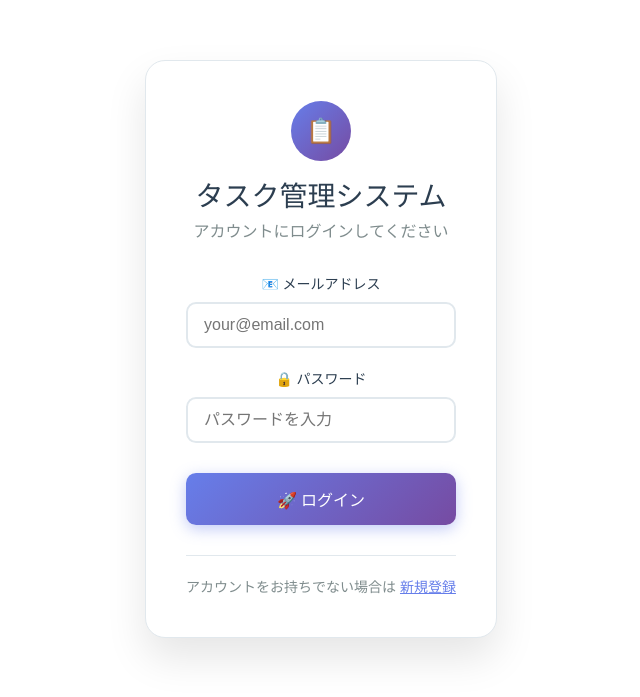
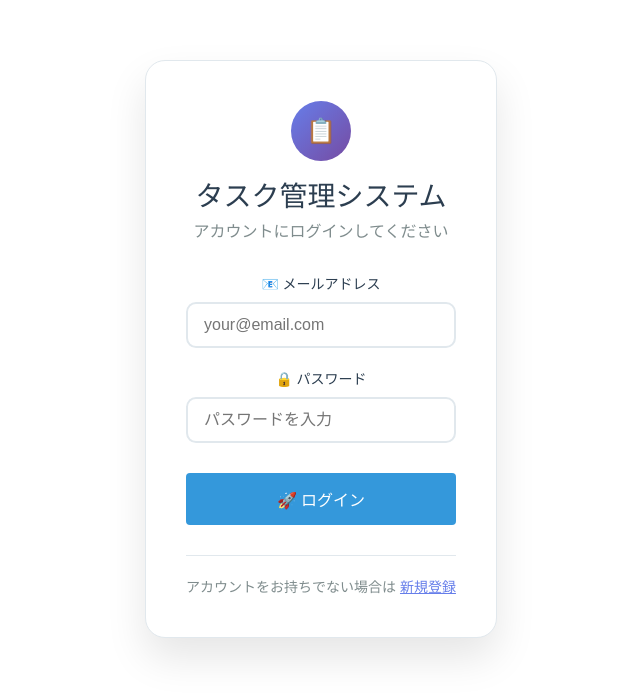
Before and after one commit to yamato3010/rails-react-todo, a React (Vite) app in the folder frontend/: page / in a window 1280 px wide. Shown: the part 103-800 px from the top of the page, without its empty margins (319-959 px from the left). Built offline with nearby package versions, Linux system fonts and the light colour scheme.

Commit message:
feat: ✨ ログインボタンのスタイルを改善し、アニメーションを削除

```diff
--- a/frontend/src/components/Login.tsx
+++ b/frontend/src/components/Login.tsx
@@ -199,36 +199,19 @@ const Login: React.FC = () => {
             style={{
               width: '100%',
               padding: '14px',
-              background: isLoading
-                ? 'linear-gradient(135deg, #bdc3c7, #95a5a6)'
-                : 'linear-gradient(135deg, #667eea 0%, #764ba2 100%)',
+              backgroundColor: '#3498db',
               color: 'white',
               border: 'none',
-              borderRadius: '10px',
+              borderRadius: '4px',
               fontSize: '16px',
               fontWeight: '600',
               cursor: isLoading ? 'not-allowed' : 'pointer',
               transition: 'all 0.3s ease',
-              boxShadow: isLoading
-                ? 'none'
-                : '0 4px 15px rgba(102, 126, 234, 0.4)',
               transform: isLoading ? 'none' : 'translateY(0)',
               display: 'flex',
               alignItems: 'center',
               justifyContent: 'center',
               gap: '8px'
-            }}
-            onMouseOver={(e) => {
-              if (!isLoading) {
-                e.currentTarget.style.transform = 'translateY(-2px)';
-                e.currentTarget.style.boxShadow = '0 6px 20px rgba(102, 126, 234, 0.6)';
-              }
-            }}
-            onMouseOut={(e) => {
-              if (!isLoading) {
-                e.currentTarget.style.transform = 'translateY(0)';
-                e.currentTarget.style.boxShadow = '0 4px 15px rgba(102, 126, 234, 0.4)';
-              }
             }}
           >
             {isLoading ? (
```
